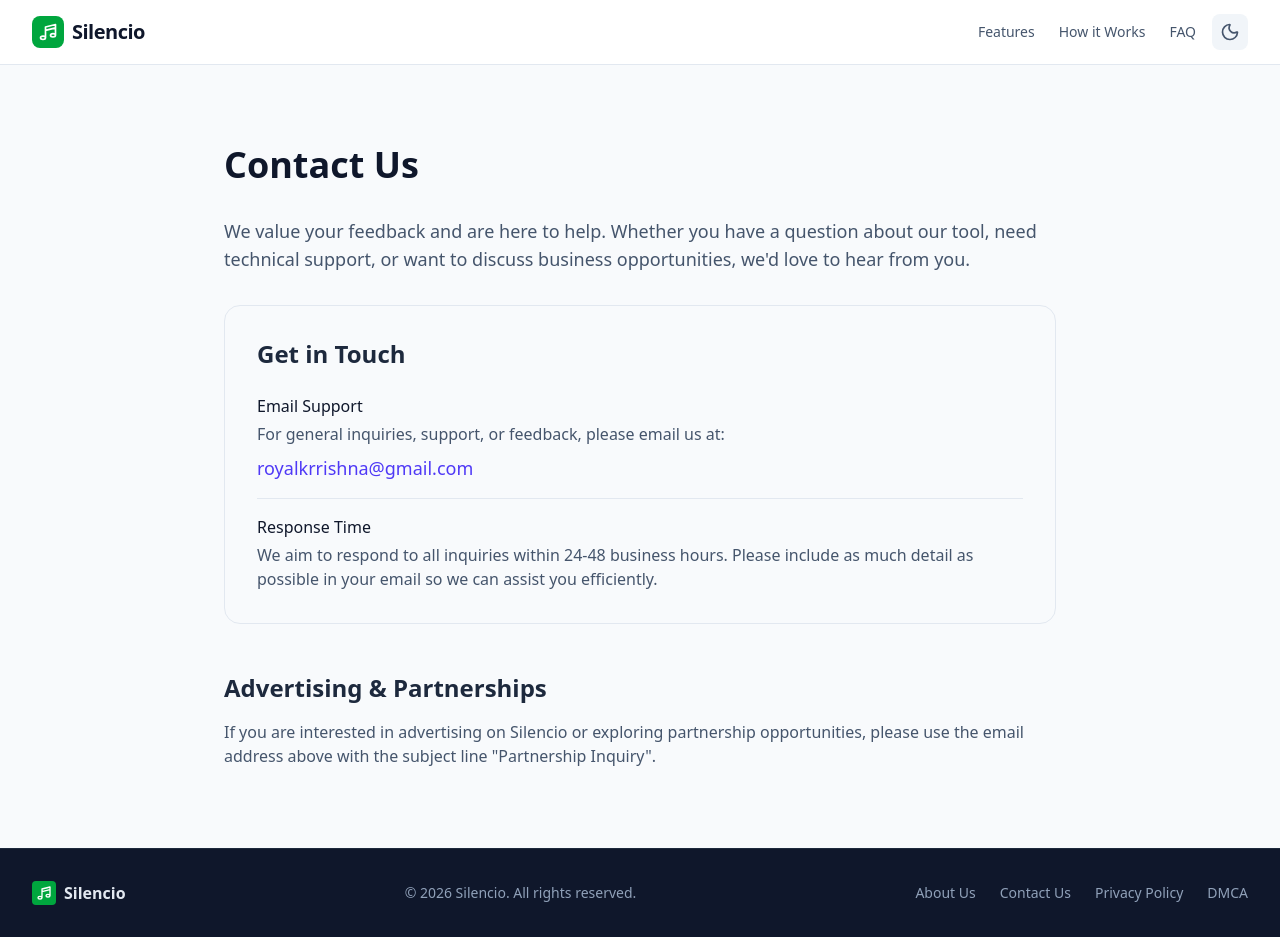
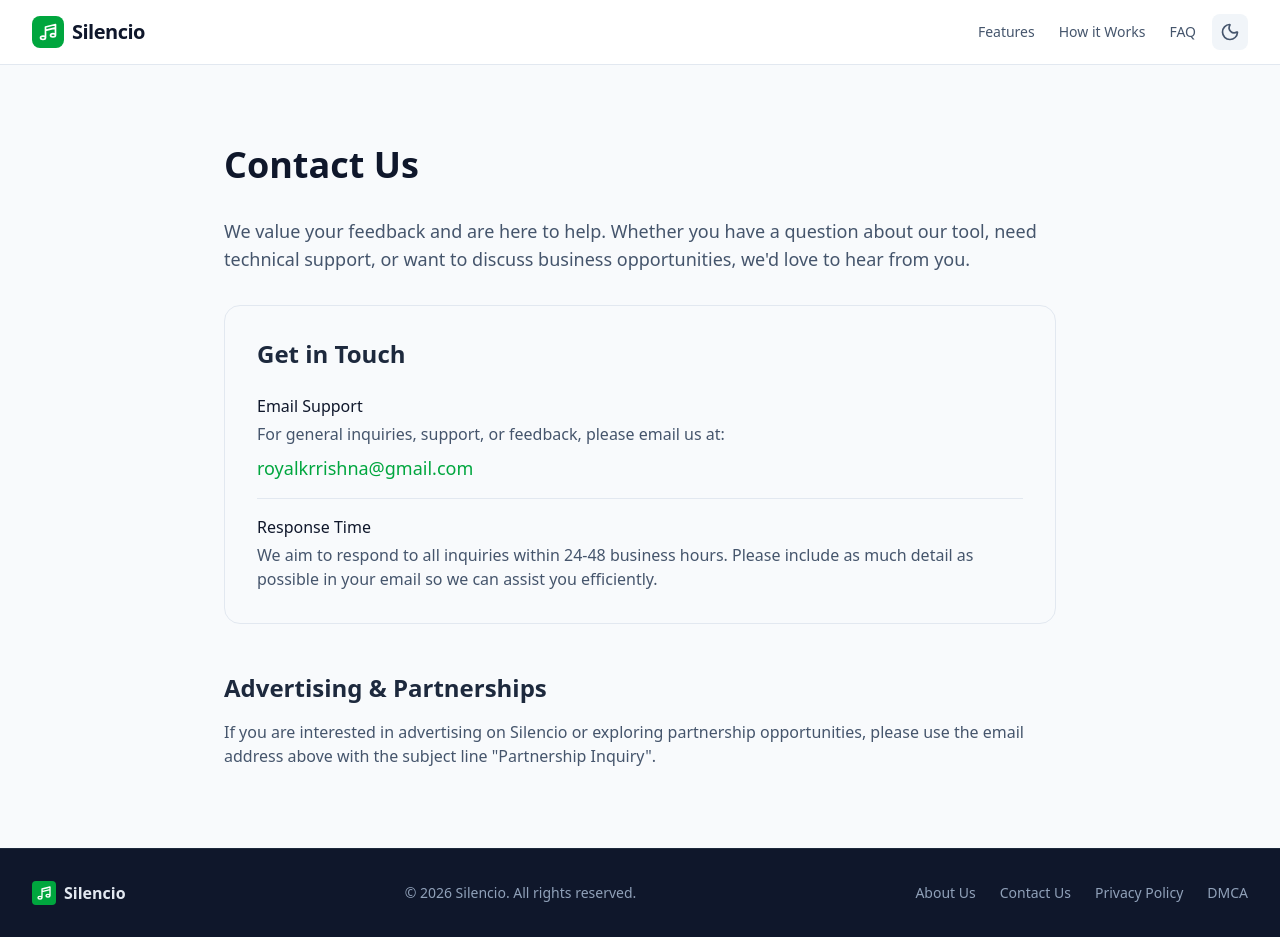
Before and after one commit to BIDDLG/Silence-Reducer-Web-, a React (Vite) app: page /contact in a window 1280 px wide. Built offline with nearby package versions, Linux system fonts and the light colour scheme.

Commit message:
Update ContactUs.tsx

```diff
--- a/src/pages/ContactUs.tsx
+++ b/src/pages/ContactUs.tsx
@@ -15,7 +15,7 @@ export function ContactUs() {
             <div>
               <h3 className="font-medium text-slate-900 dark:text-white">Email Support</h3>
               <p className="mt-1">For general inquiries, support, or feedback, please email us at:</p>
-              <a href="mailto:royalkrrishna@gmail.com" className="text-indigo-600 dark:text-indigo-400 hover:underline font-medium text-lg mt-2 inline-block">
+              <a href="mailto:royalkrrishna@gmail.com" className="text-green-600 dark:text-green-400 hover:underline font-medium text-lg mt-2 inline-block">
                 royalkrrishna@gmail.com
               </a>
             </div>
```
